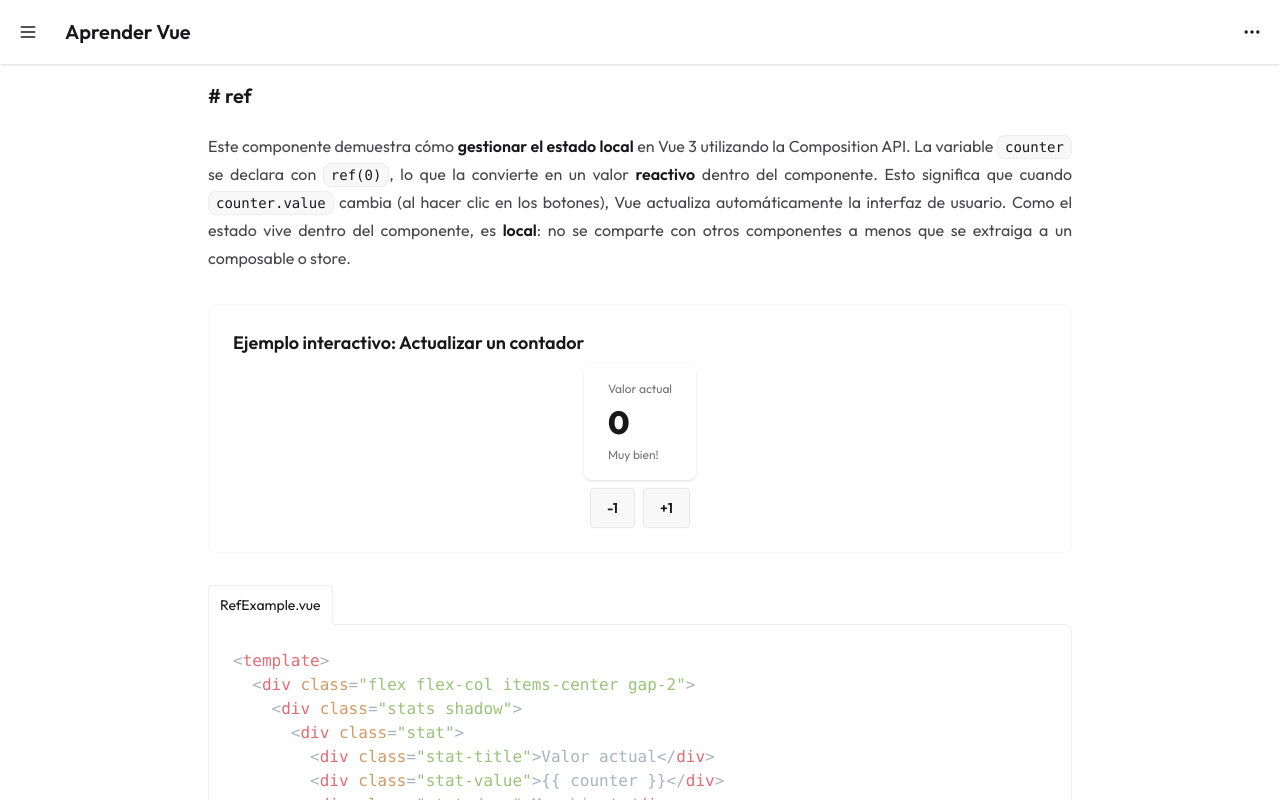
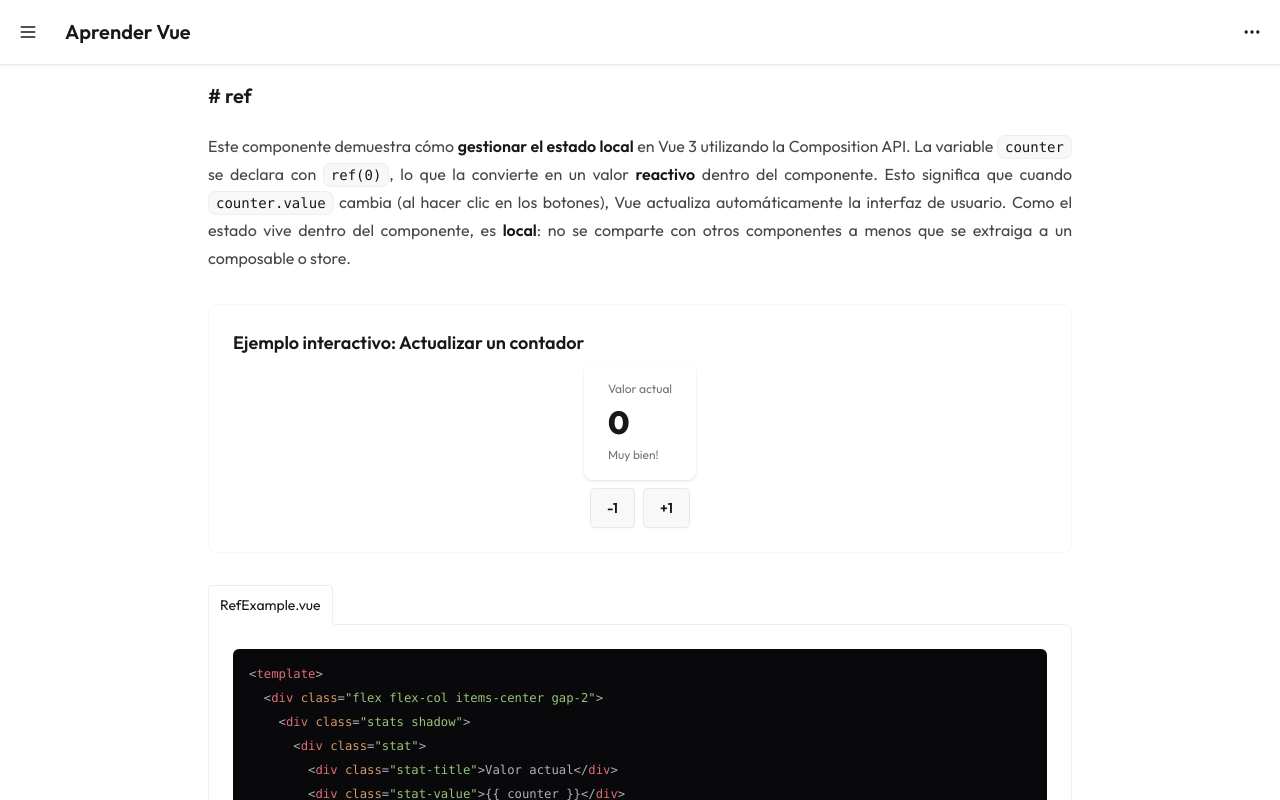
Before and after one commit to valerianomacuri/learning-vue, a Vue app: page / in a window 1280 px wide. Shown: the top 800 px of the page. Built offline with nearby package versions, Linux system fonts and the light colour scheme.

Commit message:
update code ui

```diff
--- a/src/shared/components/BaseFeatureFileItem.vue
+++ b/src/shared/components/BaseFeatureFileItem.vue
@@ -4,7 +4,7 @@
     {{ fileName }}
   </label>
   <div
-    class="tab-content bg-base-100 border-base-300 p-6 overflow-x-auto"
+    class="tab-content bg-base-100 border-base-300 p-6 overflow-x-auto prose prose-sm md:prose-base max-w-none"
     v-html="prettyVueCode"
   ></div>
 </template>
```
